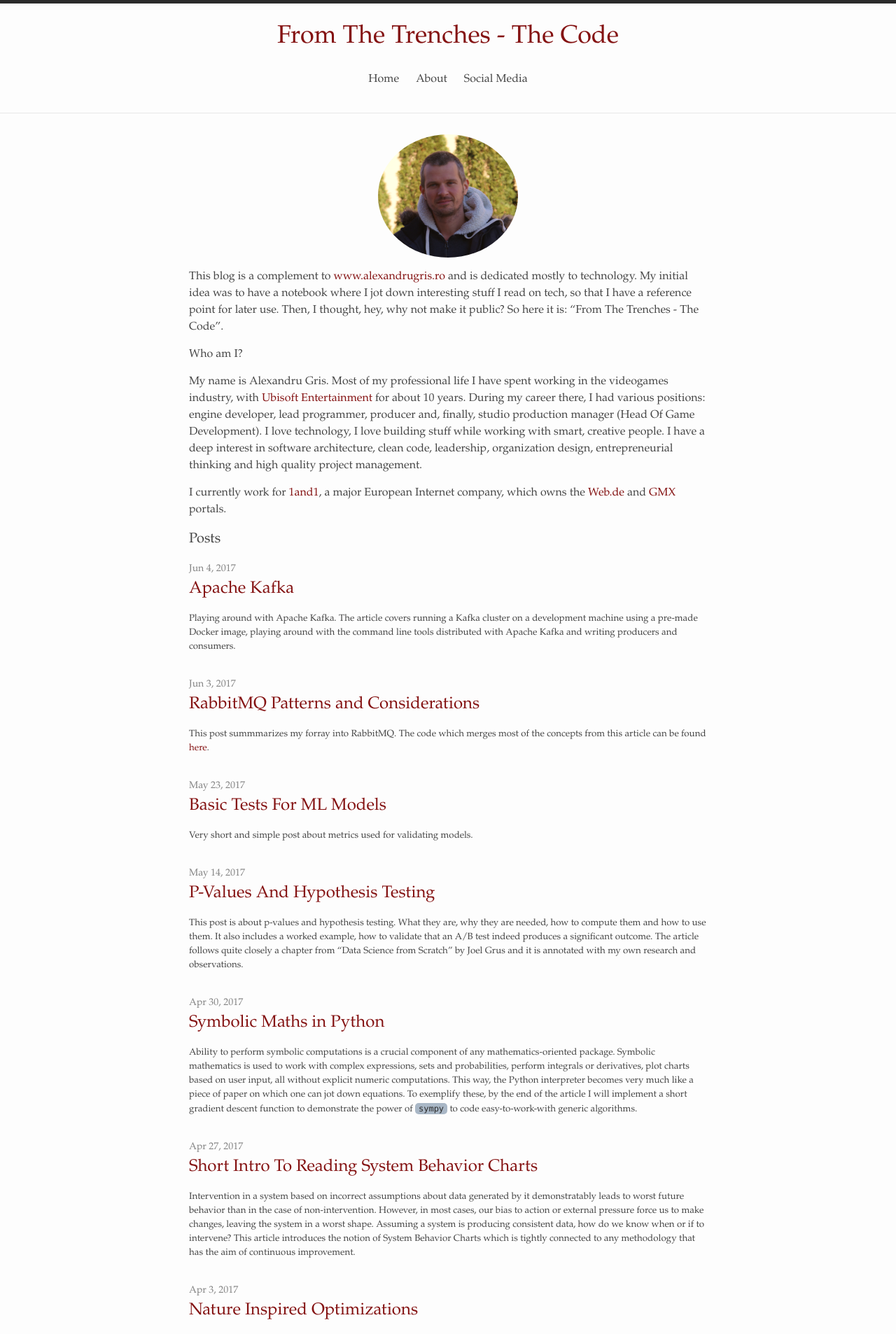
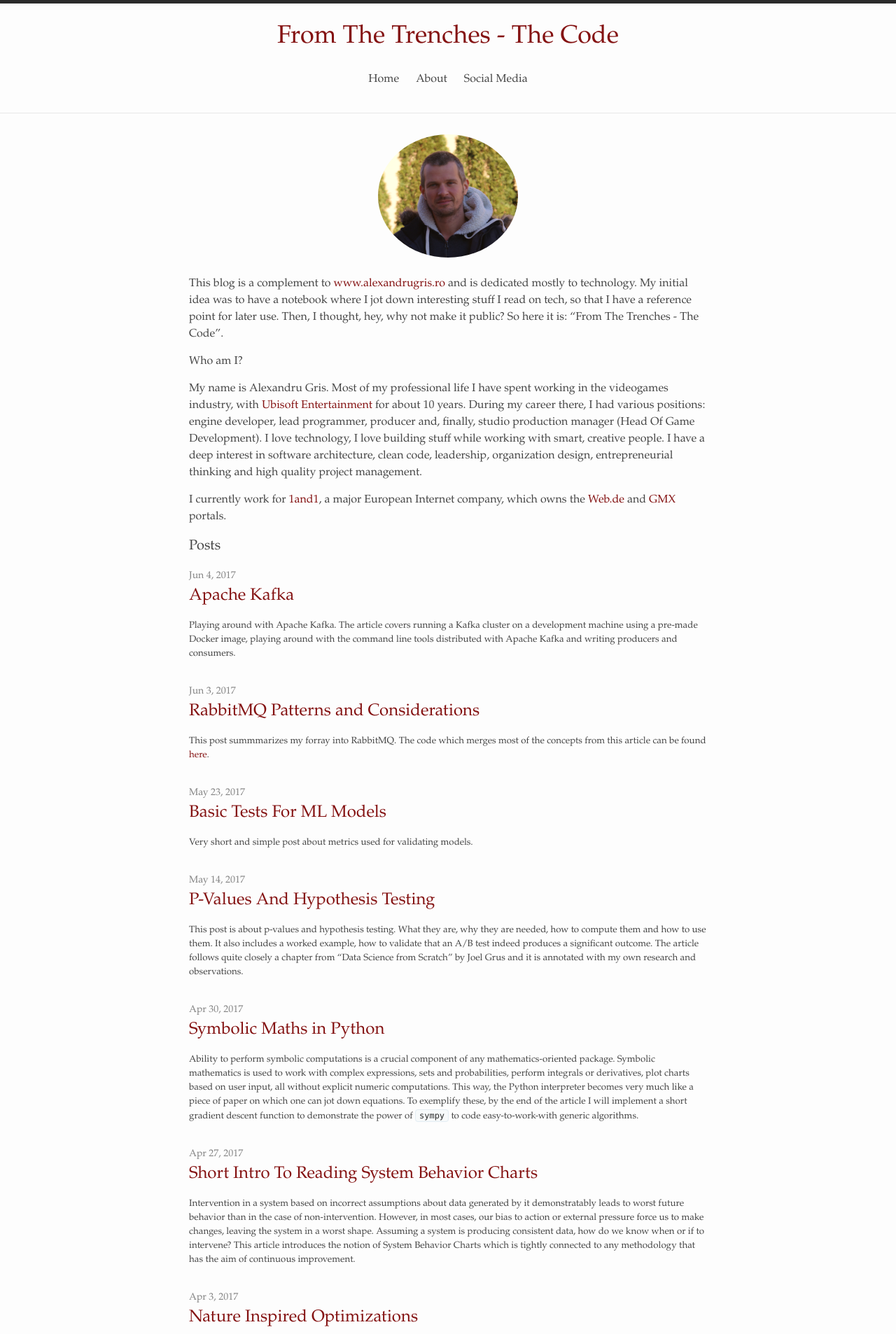
Before and after one commit to alexandrugris/my-jekyll-tech-blog, a Jekyll site: the page built from MyBlog/index.md, in a window 1280 px wide. Shown: the top 1906 px of the page at 70% size. Built offline with Jekyll 4.4.1, drawn with Linux system fonts in a browser that asks for light colours.

Commit message:
small changes to styles

```diff
--- a/MyBlog/_sass/minima.scss
+++ b/MyBlog/_sass/minima.scss
@@ -1,6 +1,5 @@
 // Define defaults for each variable.
 
-$base-font-family: "Helvetica Neue", Helvetica, Arial, sans-serif !default;
 $base-font-size:   16px !default;
 $base-font-weight: 400 !default;
 $small-font-size:  $base-font-size * 0.875 !default;
--- a/MyBlog/_sass/minima/_base.scss
+++ b/MyBlog/_sass/minima/_base.scss
@@ -134,19 +134,24 @@
 pre,
 code {
   font-size: 12px;
-  font-family: "Emilbus Mono", "Consolas", "Courier New", monospace;
-  border: 0px;
-  border-radius: 5px;
+  // font-family: "Emilbus Mono", "Consolas", "Courier New", monospace;
+  font-family: Menlo,Monaco,Consolas,"Courier New",monospace;
+  border: 1px solid #E3EDF3;
   background-color: $grey-color-dark;
 }
 
 code {
   padding: 1px 5px;
+  border-radius: 4px;
+
 }
 
 pre {
   padding: 8px 12px;
   overflow-x: auto;
+
+  border-radius: 4px;
+  border-width: 0px;
 
   > code {
     border: 0;
@@ -210,6 +215,7 @@
   margin-left: auto;
   margin-right: auto;
   display: block;
+  margin-bottom: 25px;
 
  @include media-query($on-palm)
   {
--- a/MyBlog/_sass/minima/_syntax-highlighting.scss
+++ b/MyBlog/_sass/minima/_syntax-highlighting.scss
@@ -4,7 +4,9 @@
 
 code.highlighter-rouge {
     color: #2B2B2B;
-    background-color: #a9b7c6;
+    background-color: #f7fafb;
+    border-color: #E3EDF3;
+    border-width: 1px;
 }
 
 div.highlighter-rouge {
```
